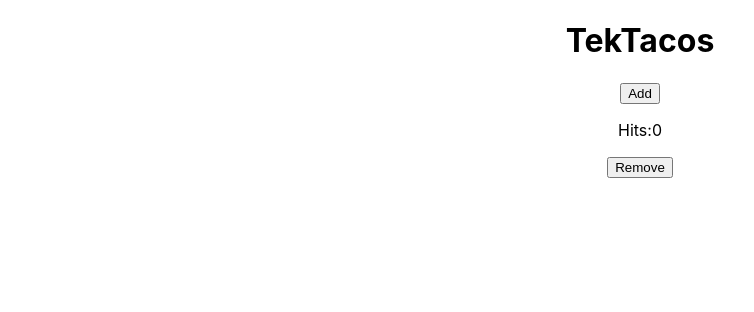
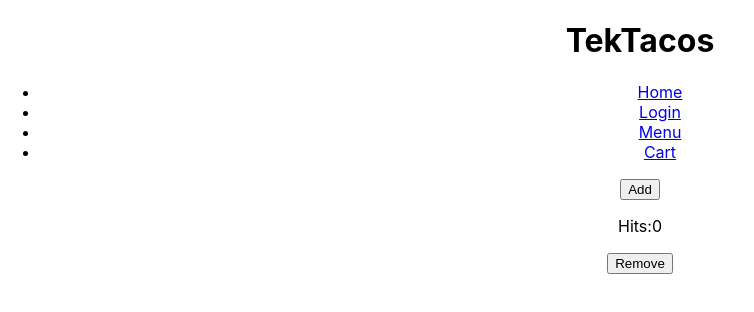
Before and after one commit to ChrisABrown/ChrisABrown.github.io, a React (Create React App) app in the folder source/reactCode/: page / in a window 1280 px wide. Shown: the top 312 px of the page, without its empty margins (0-754 px from the left). Built offline with nearby package versions, Linux system fonts and the light colour scheme.

Commit message:
finished making navbar

```diff
--- a/source/reactCode/src/Components/Login.jsx
+++ b/source/reactCode/src/Components/Login.jsx
@@ -1,5 +1,5 @@
 import React from "react";
 
 export default function Login() {
-  return <div></div>;
+  return <div>Login</div>;
 }
--- a/source/reactCode/src/Components/NavBar.jsx
+++ b/source/reactCode/src/Components/NavBar.jsx
@@ -2,7 +2,32 @@ import React from "react";
 import PropTypes from "prop-types";
 
 function NavBar(props) {
-  return <div></div>;
+  return (
+    <div id="Navbar">
+      <ul name="navbar" id="navbar">
+        <li>
+          <a name="home-page" href="/">
+            Home
+          </a>
+        </li>
+        <li>
+          <a name="login-page" href="/login">
+            Login
+          </a>
+        </li>
+        <li>
+          <a name="menu-page" href="/menu">
+            Menu
+          </a>
+        </li>
+        <li>
+          <a name="cart-page" href="/cart">
+            Cart
+          </a>
+        </li>
+      </ul>
+    </div>
+  );
 }
 
 NavBar.propTypes = {};
```
